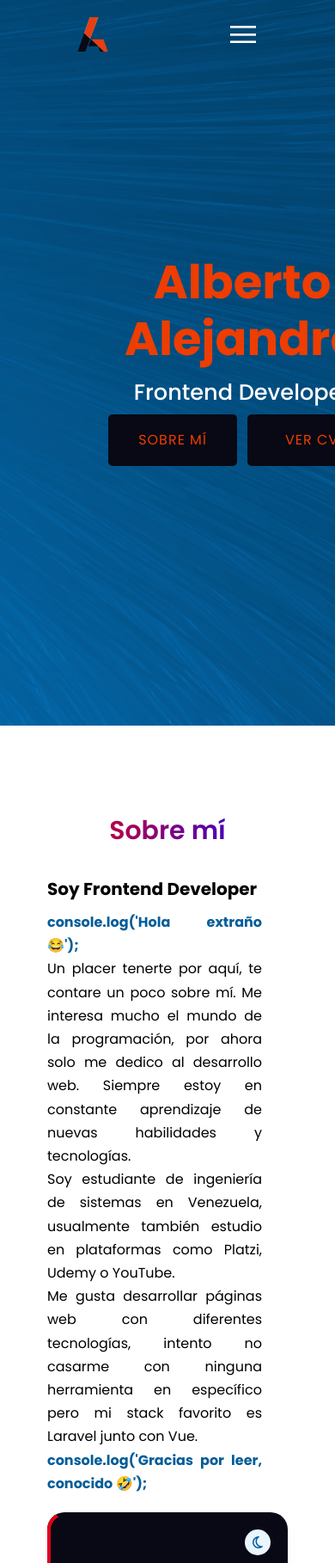
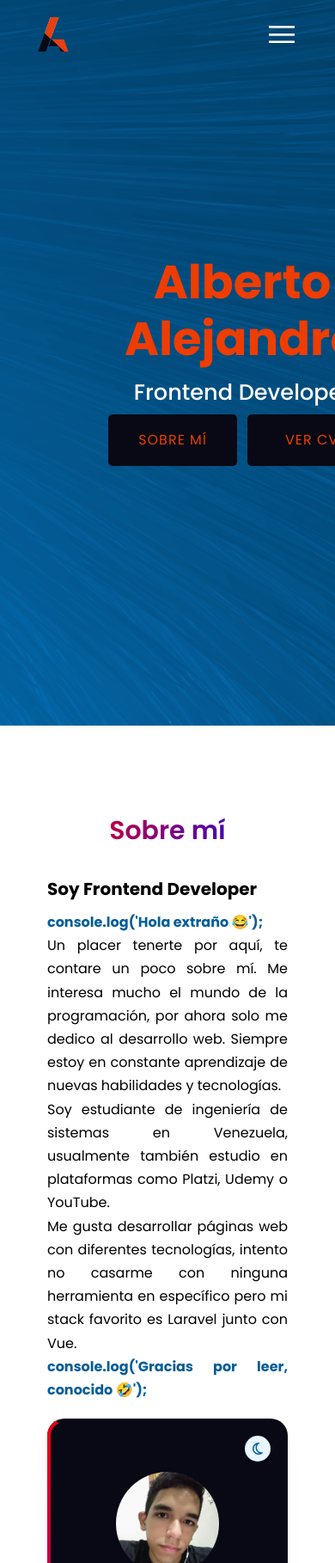
Before and after one commit to albertoalejandro10/old-portfolio, a website: page index.html in a window 390 px wide. Shown: the top 1818 px of the page at 86% size. Drawn offline with Linux system fonts and the light colour scheme.

Commit message:
fixing bugs

```diff
--- a/main.css
+++ b/main.css
@@ -994,6 +994,11 @@ footer p {
         justify-content: space-between;
     }
 
+    header, header.sticky {
+        padding: 20px 42px;
+        justify-content: space-between;
+    }
+
     .button.principal {
         margin: 6px;
         width: 150px;
@@ -1006,6 +1011,14 @@ footer p {
 
     section.about .content {
         flex-wrap: wrap;
+    }
+
+    .content {
+        display: block;
+    }
+
+    .contentBx {
+        padding-right: initial;
     }
 
     .work .content .workBx {
```
